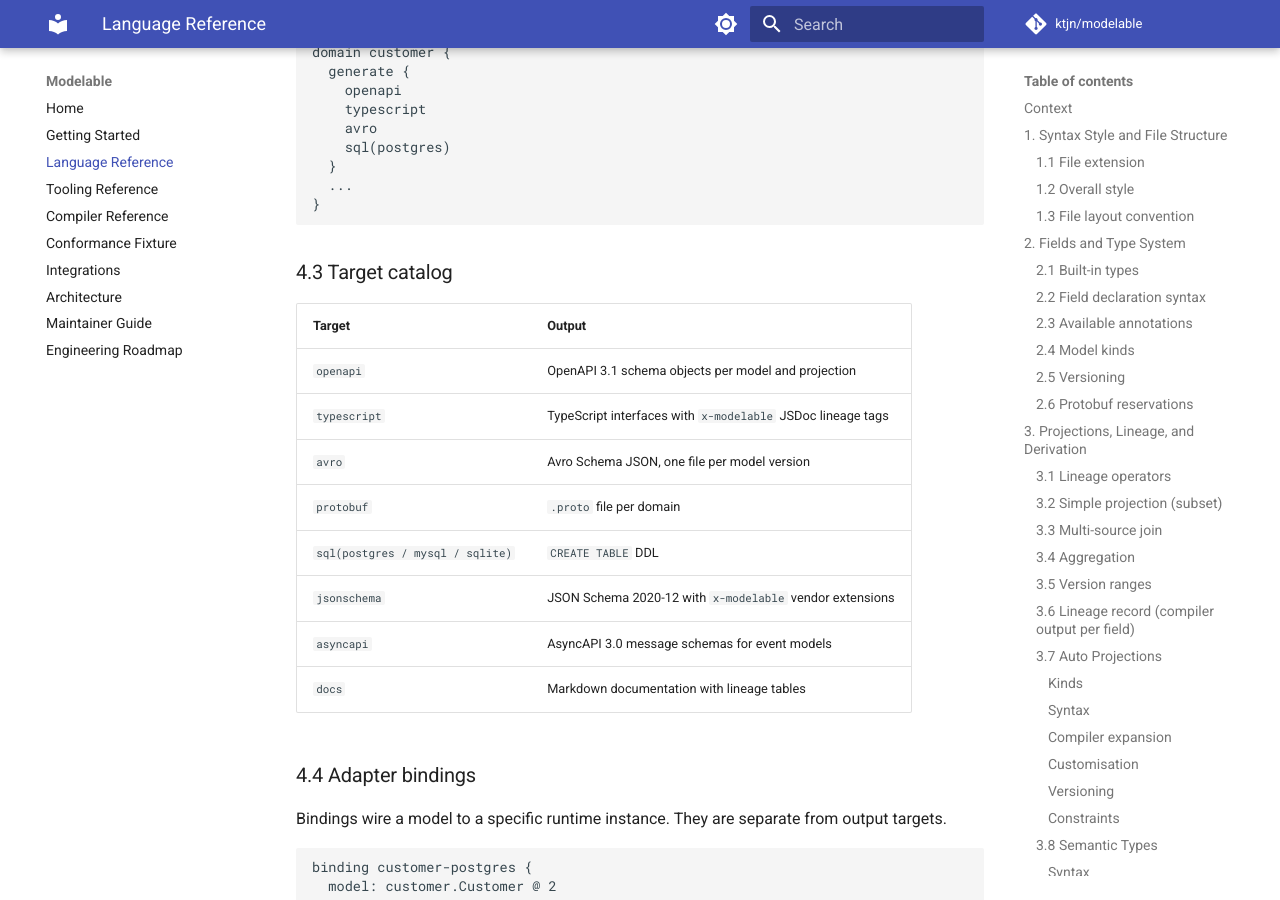
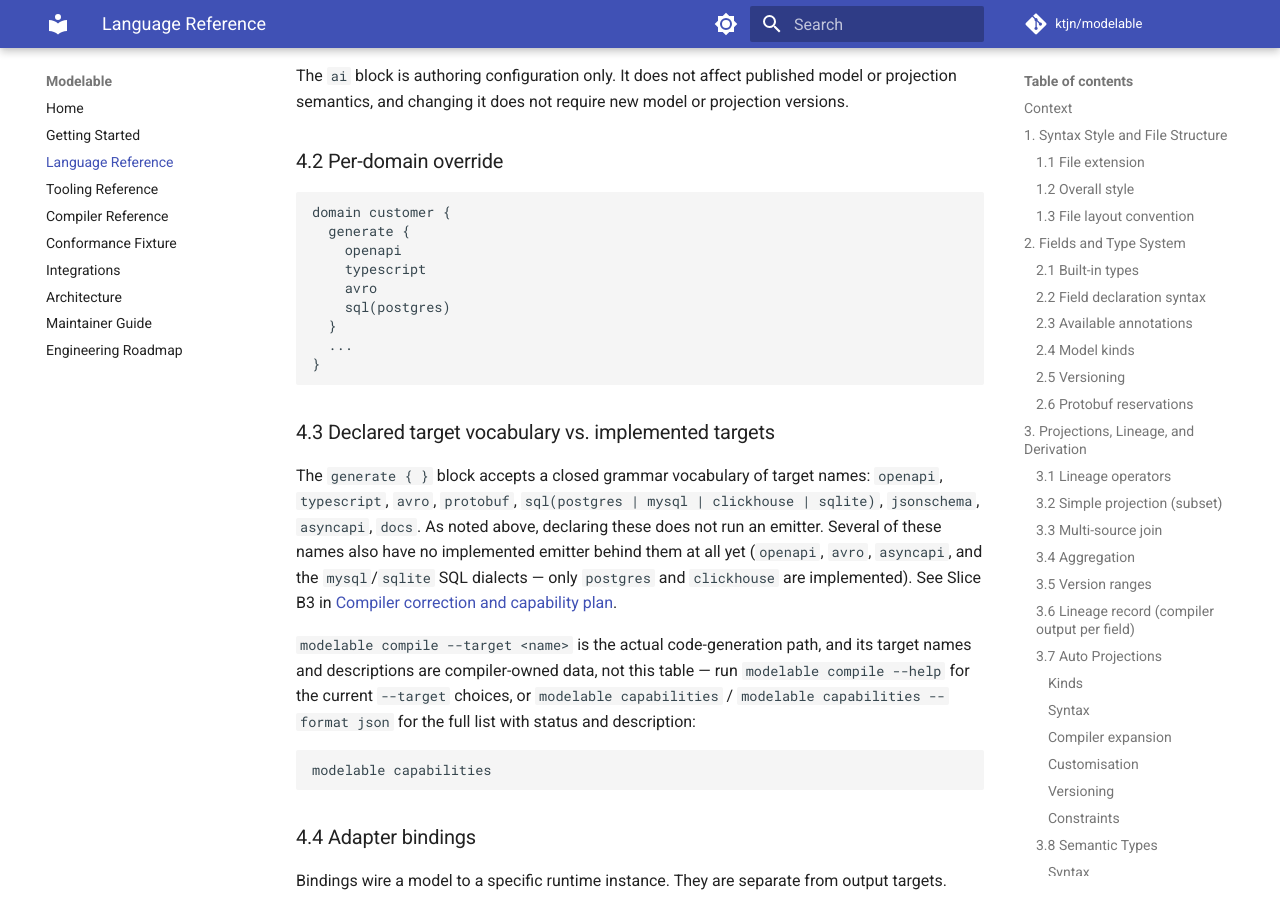
Before and after one commit to ktjn/modelable, an MkDocs documentation site: the page built from docs/language-reference.md, in a window 1280 px wide and 900 px high, scrolled down 14438 px. Built offline with MkDocs 1.6.1 and Material for MkDocs 9.7.7, drawn with Linux system fonts in a browser that asks for light colours; comment, search, counter and statistics services are not loaded; some of the changed text lies outside the part shown.

Commit message:
docs: reconcile language-reference.md against verified compiler behavior (Slice B2)
- Classification vocabulary: added the missing "restricted" level in
  both places it's enumerated (annotations table and §10), matching
  ClassificationLevel's real 5-value enum.
- Target catalog (§4.3): the generate{} block's grammar vocabulary
  (openapi, avro, asyncapi, sql(mysql/sqlite), etc.) was presented as
  the actual code-generation target list. It isn't — generate_targets
  is only ever consumed by the canonical-formatting round-trip
  (compiler/render.py), never by anything that runs an emitter
  (confirmed by a full-tree grep), and several of the names it accepts
  (openapi, avro, asyncapi, mysql/sqlite dialects) have no implemented
  emitter behind them at all. Documented this accurately, cited Slice
  B3 (eliminate silently ignored syntax), and pointed readers at the
  real path: `modelable compile --target` / `modelable capabilities`.

Co-Authored-By: Claude Sonnet 5 <noreply@anthropic.com>

````diff
--- a/docs/language-reference.md
+++ b/docs/language-reference.md
@@ -531,6 +531,13 @@ The Postgres SQL emitter consumes `index` declarations, generating `CREATE INDEX
 
 ## 4. Output Targets
 
+> **The `generate { }` block below (§4.1–4.2) does not itself trigger code
+> generation.** It parses, validates, and round-trips through canonical
+> formatting, but nothing in the compiler currently reads it to run an
+> emitter — see §4.3. To actually generate artifacts today, use
+> `modelable compile --target <name>`; run `modelable capabilities` for the
+> authoritative, up-to-date list of implemented targets.
+
 ### 4.1 Workspace-level generate block
 
 ```mdl
@@ -575,18 +582,26 @@ domain customer {
 }
 ```
 
-### 4.3 Target catalog
+### 4.3 Declared target vocabulary vs. implemented targets
 
-| Target | Output |
-|---|---|
-| `openapi` | OpenAPI 3.1 schema objects per model and projection |
-| `typescript` | TypeScript interfaces with `x-modelable` JSDoc lineage tags |
-| `avro` | Avro Schema JSON, one file per model version |
-| `protobuf` | `.proto` file per domain |
-| `sql(postgres / mysql / sqlite)` | `CREATE TABLE` DDL |
-| `jsonschema` | JSON Schema 2020-12 with `x-modelable` vendor extensions |
-| `asyncapi` | AsyncAPI 3.0 message schemas for event models |
-| `docs` | Markdown documentation with lineage tables |
+The `generate { }` block accepts a closed grammar vocabulary of target
+names: `openapi`, `typescript`, `avro`, `protobuf`,
+`sql(postgres | mysql | clickhouse | sqlite)`, `jsonschema`, `asyncapi`,
+`docs`. As noted above, declaring these does not run an emitter. Several of
+these names also have no implemented emitter behind them at all yet
+(`openapi`, `avro`, `asyncapi`, and the `mysql`/`sqlite` SQL dialects — only
+`postgres` and `clickhouse` are implemented). See Slice B3 in
+[Compiler correction and capability plan](correction-and-capability-plan.md#slice-b3-eliminate-silently-ignored-syntax).
+
+`modelable compile --target <name>` is the actual code-generation path, and
+its target names and descriptions are compiler-owned data, not this table —
+run `modelable compile --help` for the current `--target` choices, or
+`modelable capabilities` / `modelable capabilities --format json` for the
+full list with status and description:
+
+```bash
+modelable capabilities
+```
 
 ### 4.4 Adapter bindings
 
````
Also changed, not shown: other parts of docs/language-reference.md (+2 -2 lines).
